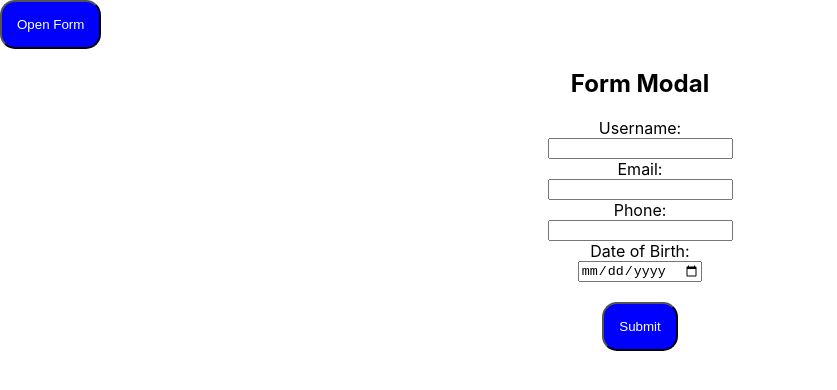
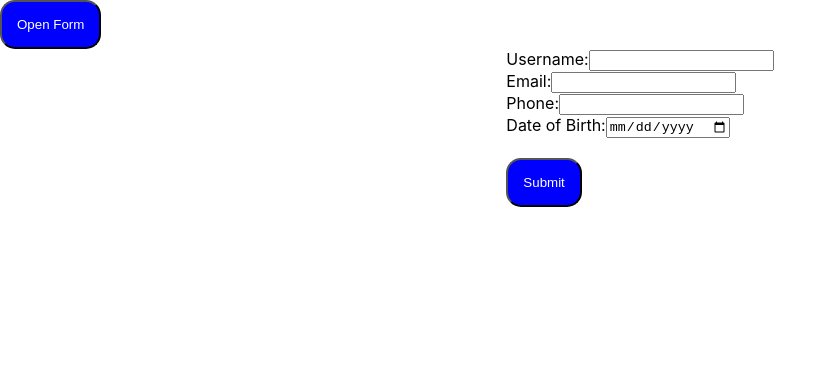
Before and after one commit to SomneelMaity/React_Mini_Projects_5, a React (Create React App) app in the folder XModal/x_modal/: page / in a window 1280 px wide. Both pictures are taken after a click on the button "Open Form". Shown: the top 390 px of the page, without its empty margins (0-837 px from the left). Built offline with nearby package versions, Linux system fonts and the light colour scheme.

Commit message:
XModal Update 2

```diff
--- a/XModal/x_modal/src/components/Modal.jsx
+++ b/XModal/x_modal/src/components/Modal.jsx
@@ -1,132 +1,122 @@
 import React, { useState, useRef, useEffect } from "react";
 import "./Modal.css";
-export default function Modal() {
+
+const Modal = () => {
   const [isOpen, setIsOpen] = useState(false);
-  const [formData, setFormData] = useState({
-    username: "",
-    email: "",
-    phone: "",
-    dob: "",
-  });
+  const [username, setUsername] = useState("");
+  const [email, setEmail] = useState("");
+  const [phone, setPhone] = useState("");
+  const [dob, setDob] = useState("");
 
-  const modalRef = useRef();
+  const modalRef = useRef(null);
 
   useEffect(() => {
-    const handleClickOutside = (e) => {
-      if (modalRef.current && !modalRef.current.contains(e.target)) {
-        handleCloseForm();
+    const handleOutsideClick = (event) => {
+      if (modalRef.current && !modalRef.current.contains(event.target)) {
+        setIsOpen(false);
       }
     };
 
-    document.addEventListener("mousedown", handleClickOutside);
+    document.addEventListener("mousedown", handleOutsideClick);
 
     return () => {
-      document.removeEventListener("mousedown", handleClickOutside);
+      document.removeEventListener("mousedown", handleOutsideClick);
     };
   }, []);
 
-  const handleOpenForm = () => {
+  const openModal = () => {
     setIsOpen(true);
   };
 
-  const handleCloseForm = () => {
-    setIsOpen(false);
-    // Reset form data on modal close
-    setFormData({
-      username: "",
-      email: "",
-      phone: "",
-      dob: "",
-    });
-  };
+  const handleSubmit = (event) => {
+    event.preventDefault();
 
-  const handleSubmit = () => {
-    if (
-      !formData.username ||
-      !formData.email ||
-      !formData.phone ||
-      !formData.dob
-    ) {
-      alert("Please fill out all the fields.");
+    // Data validation
+    if (!username || !email || !phone || !dob) {
+      alert("Please fill out all fields");
       return;
     }
 
-    if (!formData.email.includes("@")) {
-      alert("Invalid email. Please check your email address.");
+    if (!email.includes("@")) {
+      alert(
+        `Please include an '@' in the email address. '${email}' is missing an '@'.`
+      );
       return;
     }
 
-    if (!/^\d{10}$/.test(formData.phone)) {
+    if (phone.length !== 10 || isNaN(phone)) {
       alert("Invalid phone number. Please enter a 10-digit phone number.");
       return;
     }
 
     const currentDate = new Date();
-    const enteredDate = new Date(formData.dob);
+    const inputDate = new Date(dob);
 
-    if (enteredDate > currentDate) {
-      alert("Invalid date of birth. Date of birth cannot be in the future.");
+    if (inputDate > currentDate) {
+      alert("Invalid Date of birth. Date of birth cannot be in the future.");
       return;
     }
 
-    // If all validations pass, close the form and reset the form data
-    handleCloseForm();
-  };
-
-  const handleInputChange = (e) => {
-    const { id, value } = e.target;
-    setFormData((prevData) => ({
-      ...prevData,
-      [id]: value,
-    }));
+    // Submission logic
+    alert("Form submitted successfully!");
   };
 
   return (
-    <div className="App">
-      <button onClick={handleOpenForm}>Open Form</button>
-
+    <div>
+      <button onClick={openModal}>Open Form</button>
       {isOpen && (
-        <div className="modal" ref={modalRef}>
-          <div className="modal-content">
-            <h2>Form Modal</h2>
-            <label htmlFor="username">Username:</label>
+        <div className="modal">
+          <div className="modal-content" ref={modalRef}>
+            <form>
+              <label>
+                Username:
                 <input
+                  id="username"
                   type="text"
-              id="username"
-              value={formData.username}
-              onChange={handleInputChange}
+                  value={username}
+                  onChange={(e) => setUsername(e.target.value)}
                 />
-
-            <label htmlFor="email">Email:</label>
+              </label>
+              <br />
+              <label>
+                Email:
                 <input
+                  id="email"
                   type="text"
-              id="email"
-              value={formData.email}
-              onChange={handleInputChange}
+                  value={email}
+                  onChange={(e) => setEmail(e.target.value)}
                 />
-
-            <label htmlFor="phone">Phone:</label>
+              </label>
+              <br />
+              <label>
+                Phone:
                 <input
+                  id="phone"
                   type="text"
-              id="phone"
-              value={formData.phone}
-              onChange={handleInputChange}
+                  value={phone}
+                  onChange={(e) => setPhone(e.target.value)}
                 />
-
-            <label htmlFor="dob">Date of Birth:</label>
+              </label>
+              <br />
+              <label>
+                Date of Birth:
                 <input
+                  id="dob"
                   type="date"
-              id="dob"
-              value={formData.dob}
-              onChange={handleInputChange}
+                  value={dob}
+                  onChange={(e) => setDob(e.target.value)}
                 />
-
+              </label>
+              <br />
               <button className="submit-button" onClick={handleSubmit}>
                 Submit
               </button>
+            </form>
           </div>
         </div>
       )}
     </div>
   );
-}
+};
+
+export default Modal;
```
Lines whose indentation alone changed are shown as unchanged.
